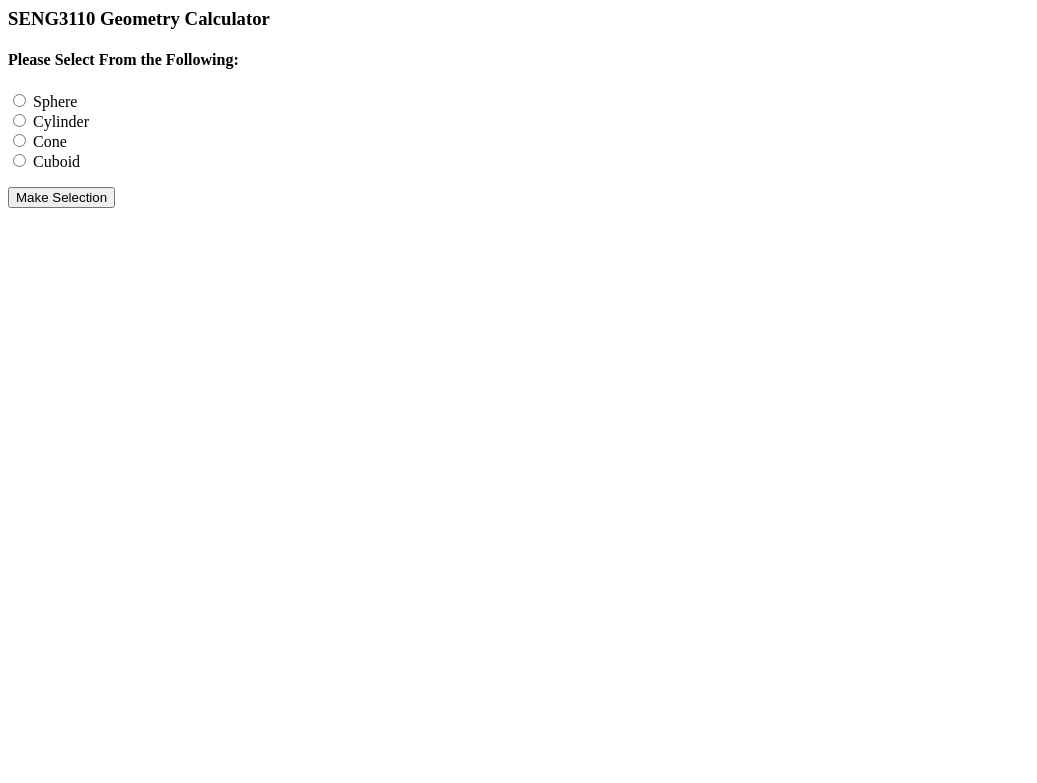
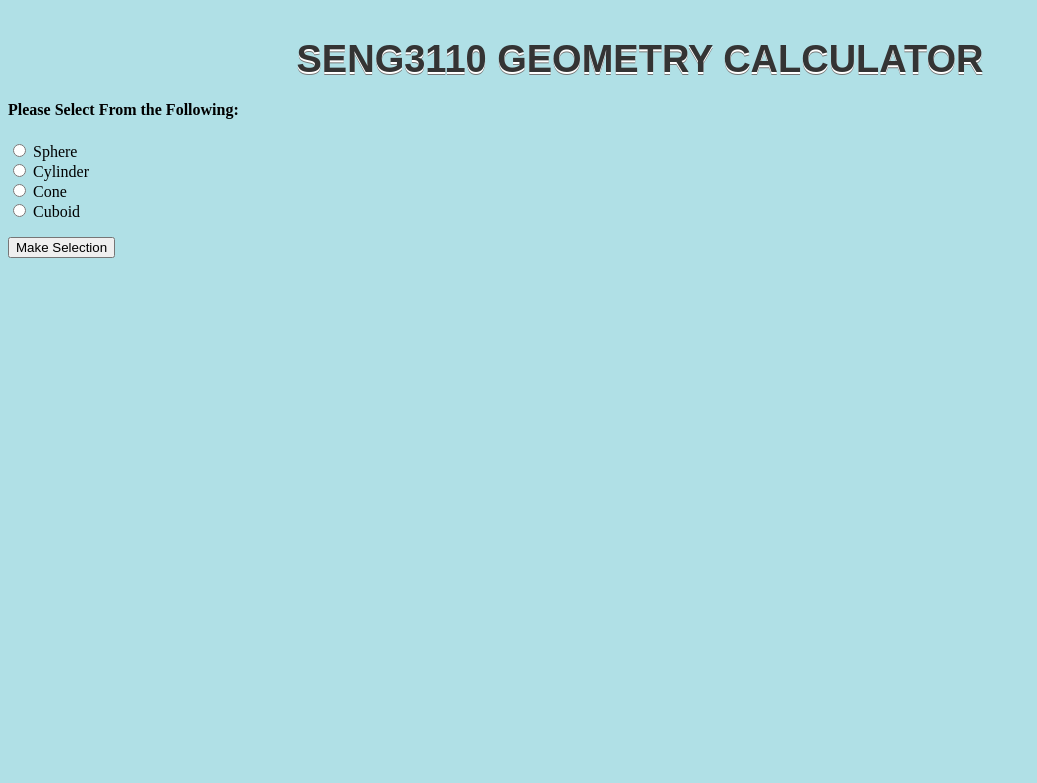
Before and after one commit to Bethanii/GeometryCalculator_Python, a Flask app: page / in a window 1280 px wide. Shown: the top 783 px of the page, without its empty margins (0-1037 px from the left). Run offline with Flask 2, Linux system fonts and the light colour scheme.

Commit message:
started css

```diff
--- /dev/null
+++ b/static/css/main.css
@@ -0,0 +1,15 @@
+body {
+    background-color: powderblue;
+  }
+
+  h3 {
+	margin: 1em 0 0.5em 0;
+	color: #343434;
+	font-weight: bold;
+	font-family: 'Ultra', sans-serif;
+	font-size: 38px;
+	line-height: 42px;
+	text-transform: uppercase;
+	text-shadow: 0 2px white, 0 3px #777;
+    text-align: center;
+}
--- a/templates/index.html
+++ b/templates/index.html
@@ -1,6 +1,7 @@
 <html>
 <head>
     <title>Geometry Web App</title>
+    <link rel="stylesheet" href="{{url_for('static', filename='css/main.css')}}">
 </head>
 <body>
     <h3>SENG3110 Geometry Calculator</h3>
```
